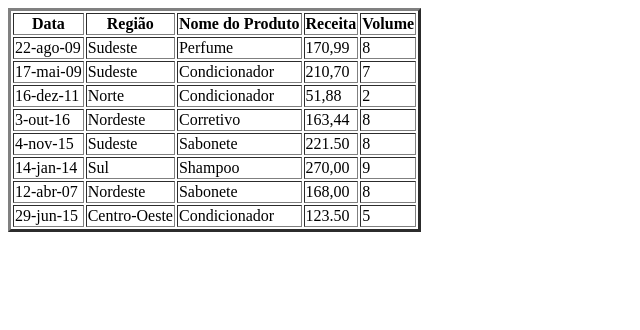
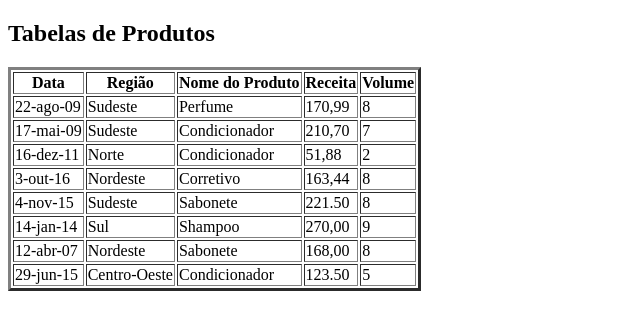
Before and after one commit to sivaldo-almeida1973/AulafullStack, a plain HTML site: page Projeto-aula/aula-html/CriandoTabela.html in a window 1280 px wide. Shown: the whole page, without its empty margins (0-640 px from the left). Drawn offline with Linux system fonts and the light colour scheme.

Commit message:
Update CriandoTabela.html

```diff
--- a/Projeto-aula/aula-html/CriandoTabela.html
+++ b/Projeto-aula/aula-html/CriandoTabela.html
@@ -7,6 +7,7 @@
     <title>Document</title>
 </head>
 <body>
+    <h2>Tabelas de Produtos</h2>
     <table border="3">
         <tr>
             <th>Data</th>
```
